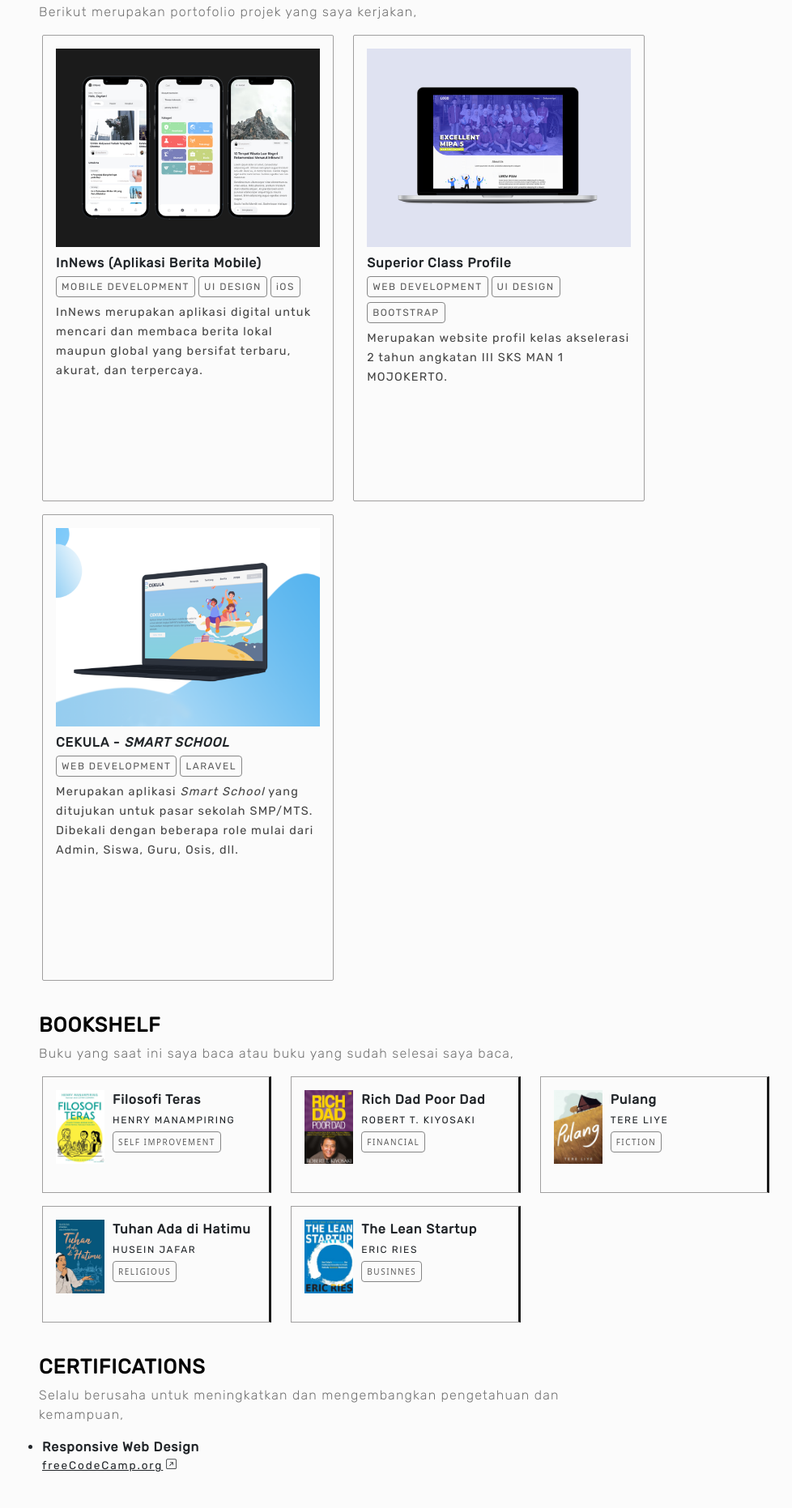
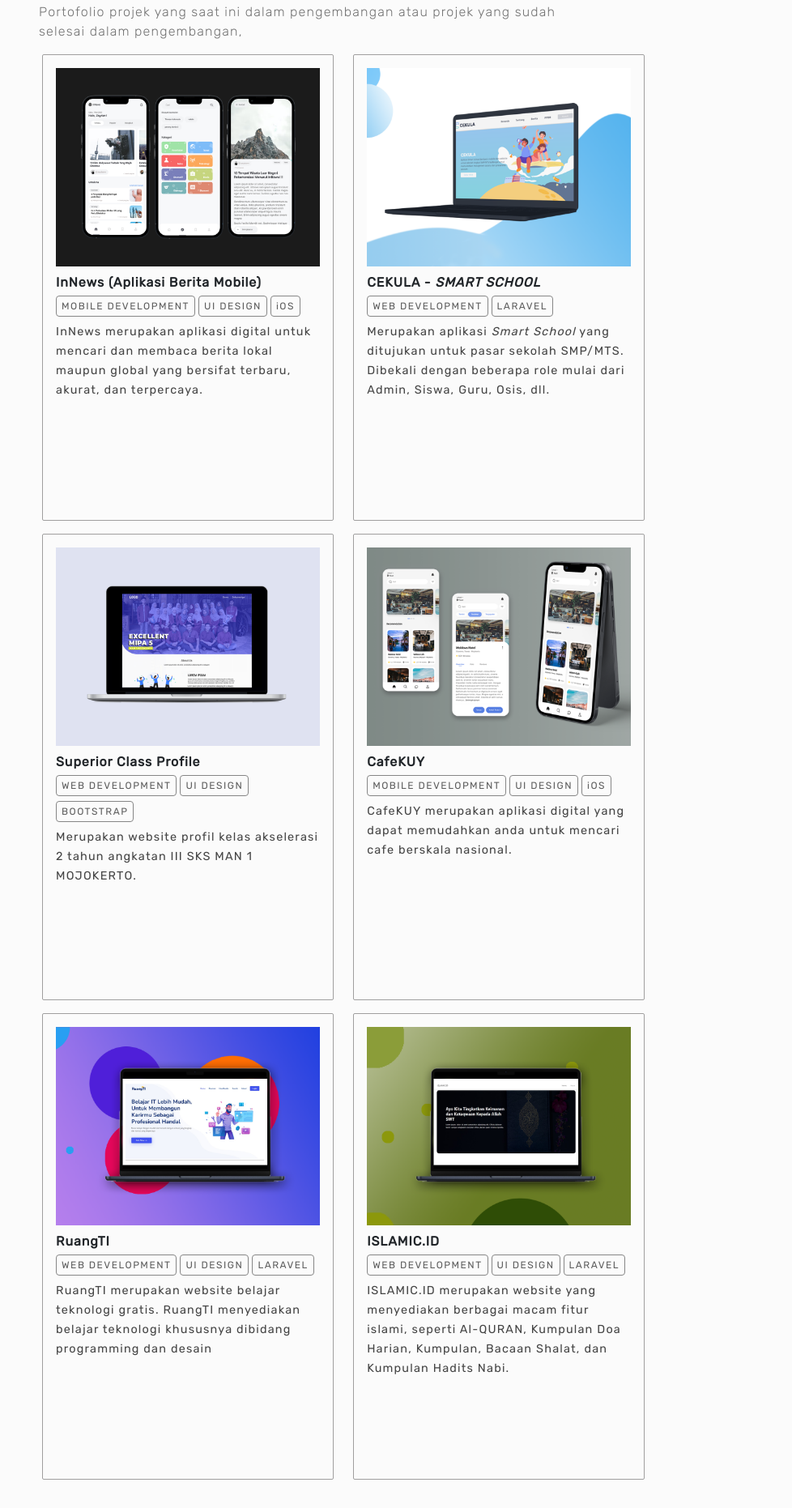
Before and after one commit to zidaann/zidaann.github.io, a plain HTML site: page index.html in a window 1280 px wide. Shown: the part 637-2499 px from the top of the page at 81% size, without its empty margins (302-1280 px from the left). Drawn offline with nearby package versions, Linux system fonts and the light colour scheme.

Commit message:
update book and project

```diff
--- a/index.html
+++ b/index.html
@@ -82,7 +82,7 @@
               <h2 class="font-rubik-400 font-20 font-black-500">PROJECT</h2
                 >
                 <div class="col-12 col-md-9 about">
-                  <p class="font-16 font-black-400">Berikut merupakan portofolio projek yang saya kerjakan, </p>
+                  <p class="font-16 font-black-400">Portofolio projek yang saat ini dalam pengembangan atau projek yang sudah selesai dalam pengembangan, </p>
                 </div>
                 <div class="row d-flex px-1 ">
                   <div class="col-12 col-sm-8 col-lg-5 post-project mb-3 ml-auto me-sm-0 me-2">
@@ -106,6 +106,29 @@
                         </div>
                        <div class="desc mt-1 ">
                         <span>InNews merupakan aplikasi digital untuk mencari dan membaca berita lokal maupun global yang bersifat terbaru, akurat, dan terpercaya.</span>
+                       </div>
+                      </div>
+                    </div>
+                  </div>
+
+                  <div class="col-12 col-sm-8 col-lg-5 post-project mb-3 ml-auto me-sm-0 me-2">
+                    <div class="card border-0 p-3">
+                      <img src="img/projects/cekula.png" alt="" >
+                      <div class="card-title font-rubik-400 font-16 mt-2">
+                        CEKULA - <i>SMART SCHOOL</i>
+                        <div class="row">
+                          <div class="d-flex flex-wrap">
+                            <div class="col-md-1 col-lg-auto  tag my-1 me-1">
+                              <span>WEB DEVELOPMENT</span>
+                            </div>
+                            <div class="col-md-1 col-lg-auto  tag my-1 me-1">
+                              <span>LARAVEL</span>
+                            </div>
+
+                          </div>
+                        </div>
+                       <div class="desc mt-1 ">
+                        <span>Merupakan aplikasi <i>Smart School</i> yang ditujukan untuk pasar sekolah SMP/MTS. Dibekali dengan beberapa role mulai dari Admin, Siswa, Guru, Osis, dll.</span>
                        </div>
                       </div>
                     </div>
@@ -136,22 +159,72 @@
                   </div>
                   <div class="col-12 col-sm-8 col-lg-5 post-project mb-3 ml-auto me-sm-0 me-2">
                     <div class="card border-0 p-3">
-                      <img src="img/projects/cekula.png" alt="" >
+                      <img src="img/projects/coffe_cafe2.png" alt="" >
                       <div class="card-title font-rubik-400 font-16 mt-2">
-                        CEKULA - <i>SMART SCHOOL</i>
+                        CafeKUY
+                        <div class="row">
+                          <div class="d-flex flex-wrap">
+                            <div class="col-md-1 col-lg-auto  tag my-1 me-1">
+                              <span>MOBILE DEVELOPMENT</span>
+                            </div>
+                            <div class="col-md-1 col-lg-auto  tag my-1 me-1">
+                              <span>UI DESIGN</span>
+                            </div>
+                            <div class="col-md-1 col-lg-auto  tag my-1 me-1">
+                              <span>iOS</span>
+                            </div>
+                          </div>
+                        </div>
+                       <div class="desc mt-1 ">
+                        <span>CafeKUY merupakan aplikasi digital yang dapat memudahkan anda untuk mencari cafe berskala nasional.  </span>
+                       </div>
+                      </div>
+                    </div>
+                  </div>
+                  <div class="col-12 col-sm-8 col-lg-5 post-project mb-3 ml-auto me-sm-0 me-2">
+                    <div class="card border-0 p-3">
+                      <img src="img/projects/ruang_ti.png" alt="" >
+                      <div class="card-title font-rubik-400 font-16 mt-2">
+                        RuangTI
                         <div class="row">
                           <div class="d-flex flex-wrap">
                             <div class="col-md-1 col-lg-auto  tag my-1 me-1">
                               <span>WEB DEVELOPMENT</span>
                             </div>
                             <div class="col-md-1 col-lg-auto  tag my-1 me-1">
+                              <span>UI DESIGN</span>
+                            </div>
+                            <div class="col-md-1 col-lg-auto  tag my-1 me-1">
                               <span>LARAVEL</span>
                             </div>
-
                           </div>
                         </div>
                        <div class="desc mt-1 ">
-                        <span>Merupakan aplikasi <i>Smart School</i> yang ditujukan untuk pasar sekolah SMP/MTS. Dibekali dengan beberapa role mulai dari Admin, Siswa, Guru, Osis, dll.</span>
+                        <span>RuangTI merupakan website belajar teknologi gratis. RuangTI menyediakan belajar teknologi khususnya dibidang programming dan desain  </span>
+                       </div>
+                      </div>
+                    </div>
+                  </div>
+                  <div class="col-12 col-sm-8 col-lg-5 post-project mb-3 ml-auto me-sm-0 me-2">
+                    <div class="card border-0 p-3">
+                      <img src="img/projects/islamic_fix.png" alt="" >
+                      <div class="card-title font-rubik-400 font-16 mt-2">
+                        ISLAMIC.ID
+                        <div class="row">
+                          <div class="d-flex flex-wrap">
+                            <div class="col-md-1 col-lg-auto  tag my-1 me-1">
+                              <span>WEB DEVELOPMENT</span>
+                            </div>
+                            <div class="col-md-1 col-lg-auto  tag my-1 me-1">
+                              <span>UI DESIGN</span>
+                            </div>
+                            <div class="col-md-1 col-lg-auto  tag my-1 me-1">
+                              <span>LARAVEL</span>
+                            </div>
+                          </div>
+                        </div>
+                       <div class="desc mt-1 ">
+                        <span>ISLAMIC.ID merupakan website yang menyediakan berbagai macam fitur islami, seperti Al-QURAN, Kumpulan Doa Harian, Kumpulan, Bacaan Shalat, dan Kumpulan Hadits Nabi.   </span>
                        </div>
                       </div>
                     </div>
@@ -291,6 +364,31 @@
 
                     </div>
                   </div>
+                  <div class="col-12 col-sm-6 col-lg-4 mb-3 ml-auto ">
+                    <div class="book p-3 ">
+                      <div class="d-flex">
+                        <div class="book-img">
+                          <img src="img/books/berbeda.png" width="60">
+                        </div>
+                        <div class="book-desc">
+                          <div class="book-title font-rubik-400">
+                            BERBEDA
+                          </div>
+                          <div class="book-writer font-12 font-rubik text-letter mt-1">
+                            ANGKATAN III SKS MIPA 1
+                          </div>
+                          <div class="row">
+                            <div class="d-flex flex-wrap">
+                              <div class="col-md-1 col-lg-auto category my-1 me-1">
+                                <span>BAHASA</span>
+                              </div>
+                            </div>
+                          </div>
+                        </div>
+                      </div>
+
+                    </div>
+                  </div>
                 </div>
             </div>
             <div class="mt-4" id="certifications">
--- a/style.css
+++ b/style.css
@@ -496,7 +496,7 @@
         width: 42vw !important;
     }
     #projects .card{
-        height: 37vh !important;
+        height: auto !important;
         /* height: auto !important; */
     }
     #projects .card-title{
@@ -618,7 +618,7 @@
     }
     #projects .card{
         /* height: 72.5vh !important; */
-        height: 37vh !important;
+        height: auto!important;
     }
     #projects .card-title{
         font-size: .9rem !important;
@@ -737,7 +737,7 @@
         width: 40vw !important;
     }
     #projects .card{
-        height: 37vh !important;
+        height: auto !important;
     }
     #projects .card-title{
         font-size: .9rem !important;
```
Also changed, not shown: img/books/berbeda.png (added), img/projects/coffe_cafe.png (added), img/projects/coffe_cafe2.png (added), img/projects/islamic_fix.png (added), img/projects/ruang_ti.png (added).
